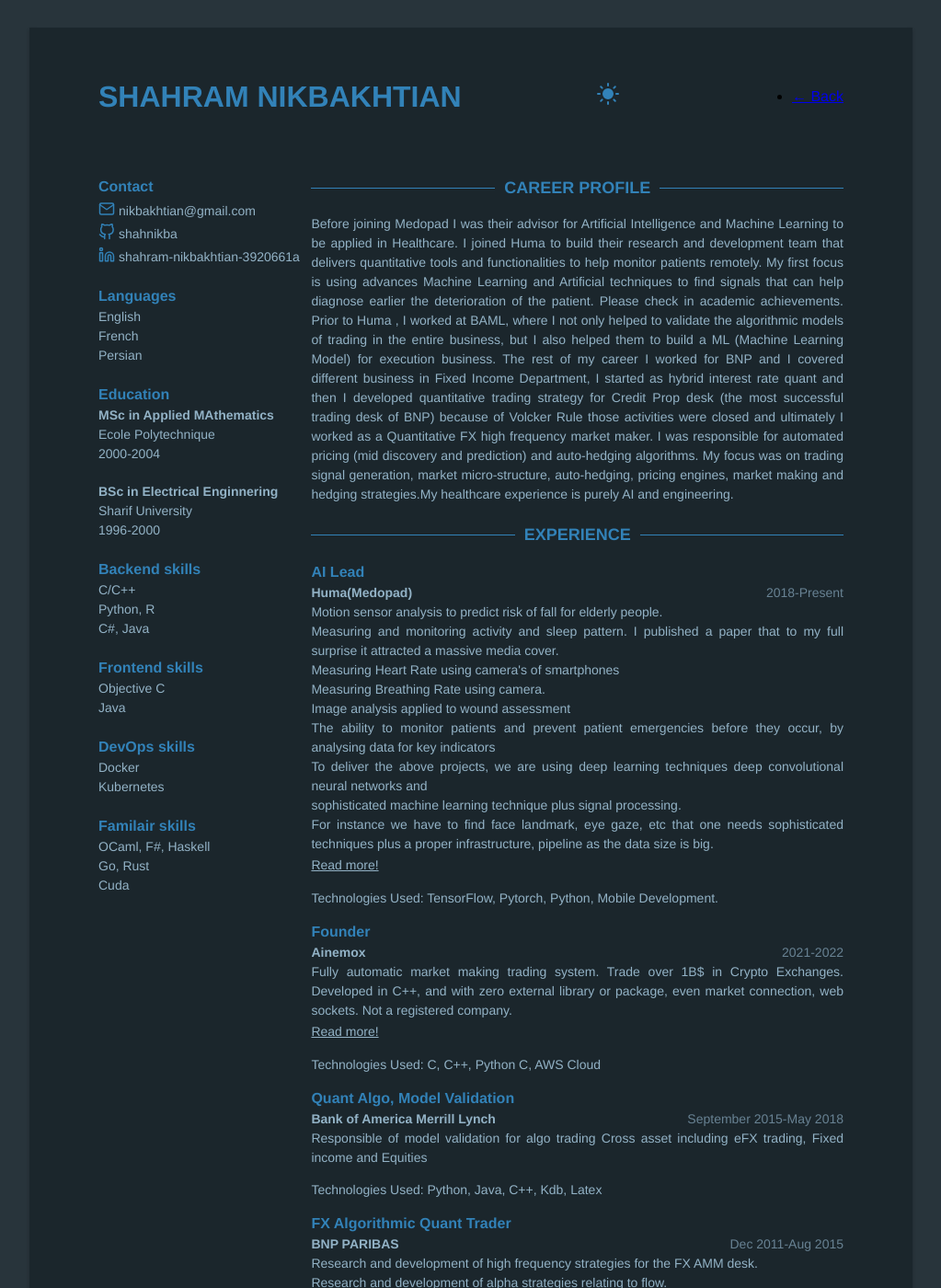
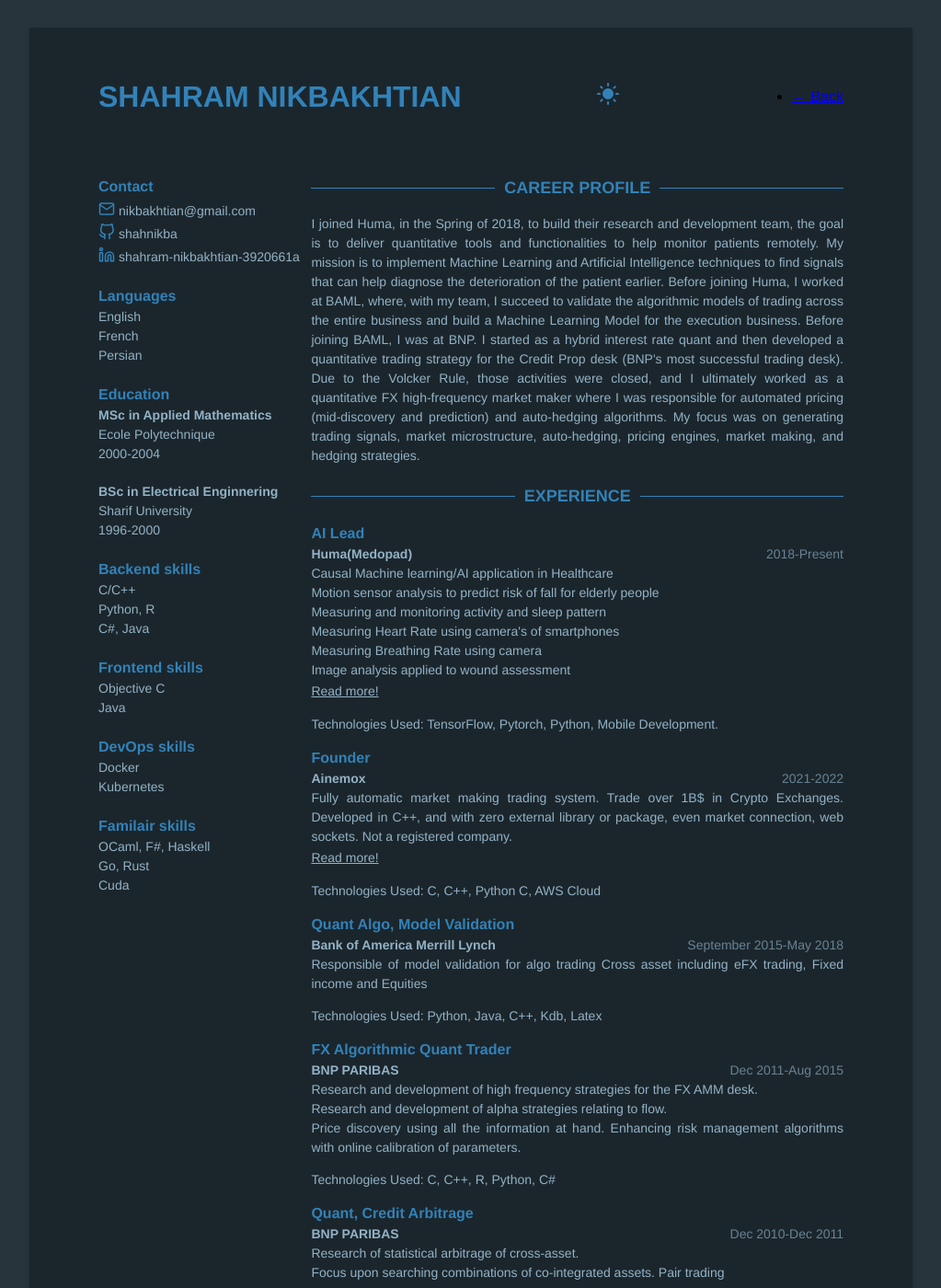
Before and after one commit to shahnikba/shahnikba.github.io, a Jekyll site: the page built from docs/_items/Resume.html, in a window 1280 px wide and 1400 px high. Shown: the whole window at 92% size, without its empty margins (128-1151 px from the left). Built offline with Jekyll 4.4.1, drawn with Linux system fonts in a browser that asks for light colours; some of the changed text lies outside the part shown.

Commit message:
update the resume

```diff
--- a/docs/_data/data.yml
+++ b/docs/_data/data.yml
@@ -17,7 +17,7 @@
   - idiom: Persian
 
 education:
-  - degree: MSc in Applied MAthematics
+  - degree: MSc in Applied Mathematics
     time: 2000-2004
     university: Ecole Polytechnique
 
@@ -47,18 +47,14 @@
 
 # Profile
 profile: |
-  Before joining Medopad I was their advisor for Artificial Intelligence and Machine Learning to be applied in Healthcare. I joined Huma to build their research and development team that delivers quantitative
-  tools and functionalities to help monitor patients remotely. My first focus is using advances Machine
-  Learning and Artificial techniques to find signals that can help diagnose earlier the deterioration of the
-  patient. Please check in academic achievements. Prior to Huma , I worked at BAML, where I not
-  only helped to validate the algorithmic models of trading in the entire business, but I also helped them
-  to build a ML (Machine Learning Model) for execution business. The rest of my career I worked for
-  BNP and I covered different business in Fixed Income Department, I started as hybrid interest rate
-  quant and then I developed quantitative trading strategy for Credit Prop desk (the most successful
-  trading desk of BNP) because of Volcker Rule those activities were closed and ultimately I worked
-  as a Quantitative FX high frequency market maker. I was responsible for automated pricing (mid
-  discovery and prediction) and auto-hedging algorithms. My focus was on trading signal generation,
-  market micro-structure, auto-hedging, pricing engines, market making and hedging strategies.My healthcare experience is purely AI and engineering.
+  I joined Huma, in the Spring of 2018, to build their research and development team, the goal is to deliver quantitative tools and functionalities
+  to help monitor patients remotely. My mission is to implement Machine Learning and Artificial Intelligence techniques to find signals that can help
+  diagnose the deterioration of the patient earlier. Before joining Huma, I worked at BAML, where, with my team, I succeed to validate the algorithmic
+  models of trading across the entire business and build a Machine Learning Model for the execution business. Before joining BAML, I was at BNP.
+  I started as a hybrid interest rate quant and then developed a quantitative trading strategy for the Credit Prop desk (BNP's most successful trading desk).
+  Due to the Volcker Rule, those activities were closed, and I ultimately worked as a quantitative FX high-frequency market maker where
+  I was responsible for automated pricing (mid-discovery and prediction) and auto-hedging algorithms. My focus was on generating trading signals,
+  market microstructure, auto-hedging, pricing engines, market making, and hedging strategies.
 
 # Experience
 experience:
@@ -66,18 +62,15 @@
     time: 2018-Present
     company: Huma(Medopad)
     details: |
-      Motion sensor analysis to predict risk of fall for elderly people.<br>
-      Measuring and monitoring activity and sleep pattern. I published a paper that to my full surprise it attracted a massive media cover.<br>
+      Causal Machine learning/AI application in Healthcare <br>
+      Motion sensor analysis to predict risk of fall for elderly people <br>
+      Measuring and monitoring activity and sleep pattern <br>
       Measuring Heart Rate using camera's of smartphones <br>
-      Measuring Breathing Rate using camera. <br>
+      Measuring Breathing Rate using camera <br>
       Image analysis applied to wound assessment <br>
-      The ability to monitor patients and prevent patient emergencies before they occur, by analysing data for key indicators <br>
-      To deliver the above projects, we are using deep learning techniques deep convolutional neural networks and <br>
-      sophisticated machine learning technique plus signal processing. <br>
-      For instance we have to find face landmark, eye gaze, etc that one needs sophisticated techniques plus a proper infrastructure, pipeline as the data size is big.
     technologies_used: |
       TensorFlow, Pytorch, Python, Mobile Development.
-    extra: https://mypersonalwebpage.herokuapp.com/pure-ai-ml
+    extra: https://shahnikba.github.io/Projects_item4.html
 
 
   - role: Founder
@@ -89,7 +82,7 @@
       Not a registered company.
     technologies_used: |
       C, C++, Python C, AWS Cloud
-    extra: https://mypersonalwebpage.herokuapp.com/market-making
+    extra: https://shahnikba.github.io/Projects_item3.html
 
   - role: Quant Algo, Model Validation
     time: September 2015-May 2018
@@ -123,7 +116,7 @@
     time: Mar 2009-Dec 2010
     company: BNP PARIBAS
     details: |
-      Research of statistical arbitrage of cross-asse. <br>
+      Research of statistical arbitrage of cross-asset. <br>
       Research of arbitrage on the smile of cross FX <br>
     technologies_used: |
       C++,R, Excel
@@ -135,7 +128,7 @@
     details: |
       Cross smile modelling for Hybrid FX products <br>
       Research of arbitrage on the smile of cross FX <br>
-      Implemenet the hybrid interest rate model in CUDA GPU.  The first person to do that in whole finance industry (2008) when most people have never heard og GPU or NVIDIA <br>
+      Implemenet the hybrid interest rate model in CUDA GPU.  The first person to do that in whole finance industry (2008) when most people have never heard of GPU or NVIDIA <br>
       Implemenet the hybrid interest rate model/Forex, a model witth mixutre of local volatity and stiochatic volatality.
     technologies_used: |
       C++,Cuda, Excel
@@ -146,23 +139,16 @@
     authors: Nikbakhtian Shahram
     conference: European Journal of Heart, 2021
 
-  - title: Second title of paper. An interesting one too.
-    link: "#"
-    authors: John E. Doe
-    conference: Some conference again, 2018
-
 projects:
-  - title: OCR Persian
+  - title: Autmated Market making
     link: #
     details: |
-      Lorem ipsum dolor sit amet, consectetur adipiscing elit, sed do eiusmod
-      tempor incididunt ut labore et dolore magna aliqua.
+      For the detail, please refer to the link in my webpage
 
   - title: Blood Pressure measurement
     link: #
     details: |
-      Lorem ipsum dolor sit amet, consectetur adipiscing elit, sed do eiusmod
-      tempor incididunt ut labore et dolore magna aliqua.
+      Measuring blood pressure via smartphone
 
 # Volunteering
 volunteering:
```
